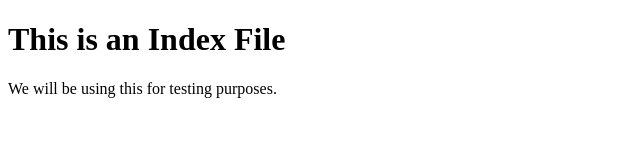
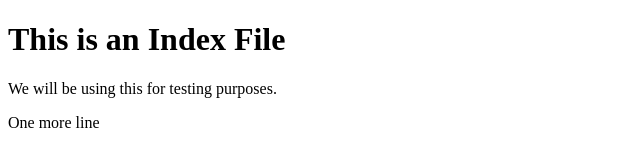
Before and after one commit to RedMoonProject/redmoonproject.github.io, a plain HTML site: page Index.html in a window 1280 px wide. Shown: the whole page, without its empty margins (0-640 px from the left). Drawn offline with Linux system fonts and the light colour scheme.

Commit message:
lower case

```diff
--- a/Index.html
+++ b/Index.html
@@ -15,6 +15,7 @@
 <body>
 <h1> This is an Index File</h1>
 <p>We will be using this for testing purposes.</p>
+<p>One more line</p>
 </body>
 
 </html>
```
